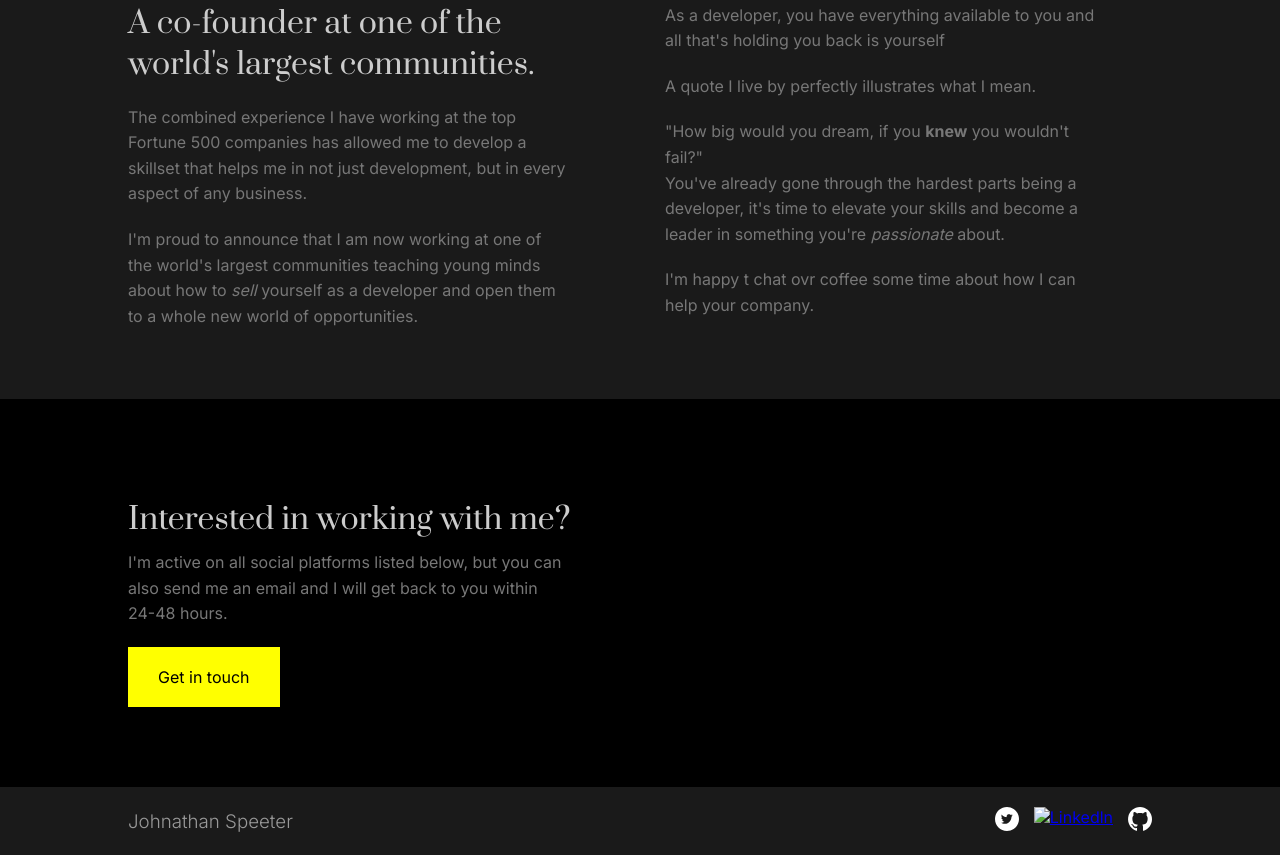
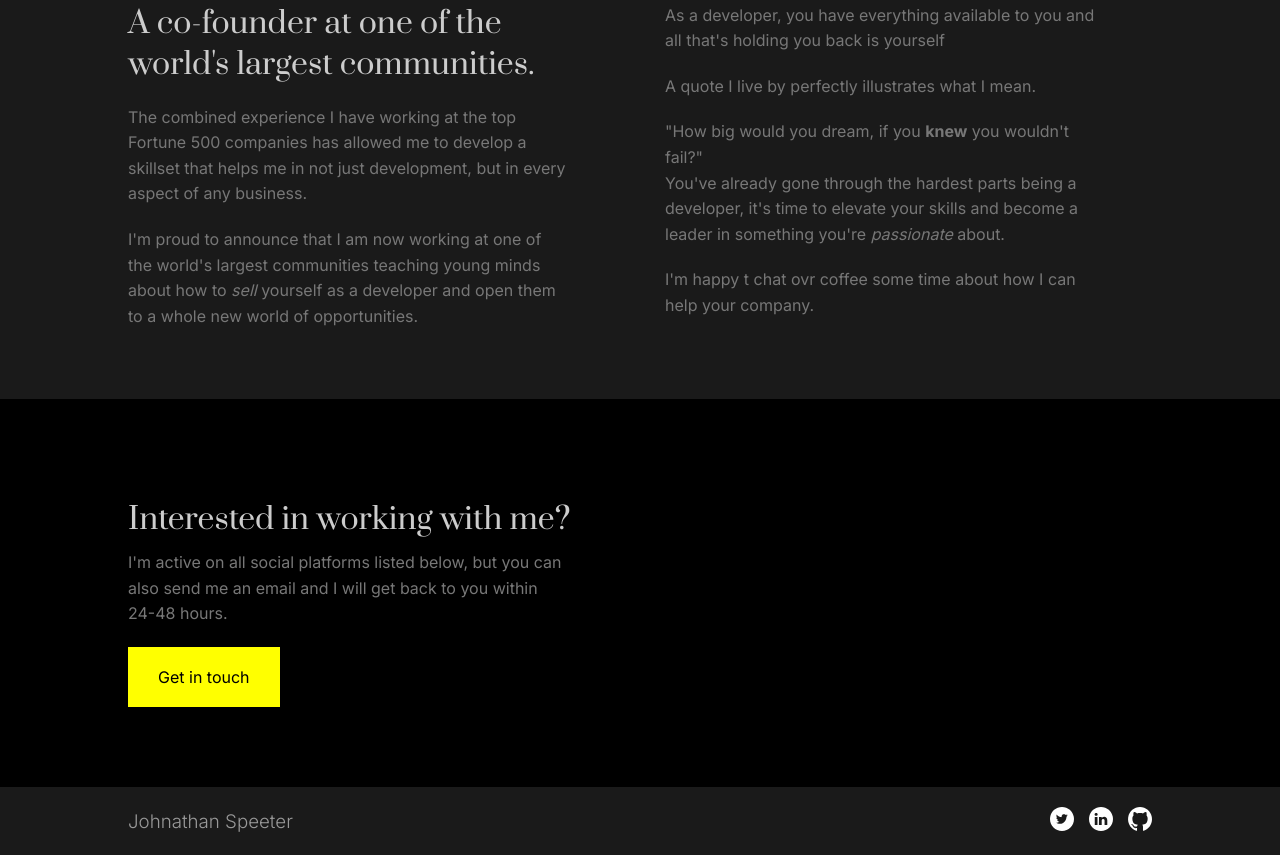
Before and after one commit to bc464/developer-portfolio-starter, a plain HTML site: page index.html in a window 1280 px wide. Shown: the part 1217-2072 px from the top of the page. Drawn offline with nearby package versions, Linux system fonts and the light colour scheme.

Commit message:
Update index.html

```diff
--- a/index.html
+++ b/index.html
@@ -88,7 +88,7 @@
           <div class="right-side-footer flex">
             <a href="#"><img src="Assets/Social Icons/Twitter.svg" alt="twitter" class="social-icon"></a>
             <a href="#">
-            <img src="Assets/Social Icons/Linkedln.svg" alt="Linkedln" class="social-icon"></a>
+            <img src="Assets/Social Icons/Linkedn.svg" alt="Linkedln" class="social-icon"></a>
             <a href="#">
             <img src="Assets/Social Icons/Github.svg" alt="github" class="social-icon"></a>
           </div>
```
